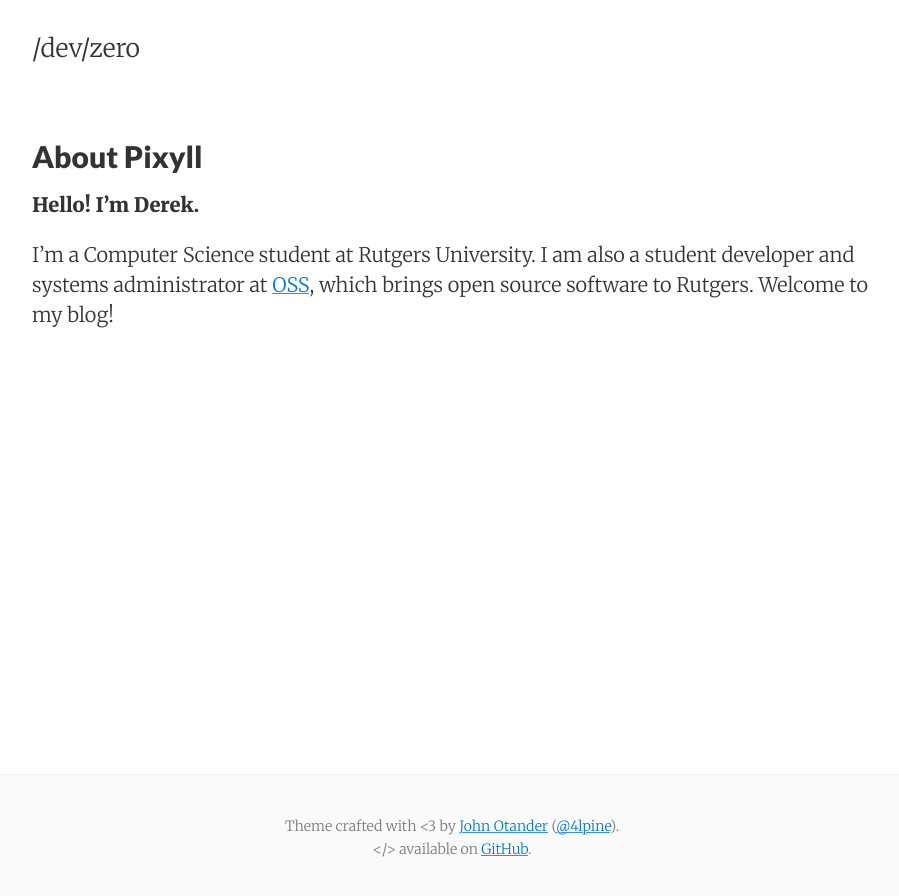
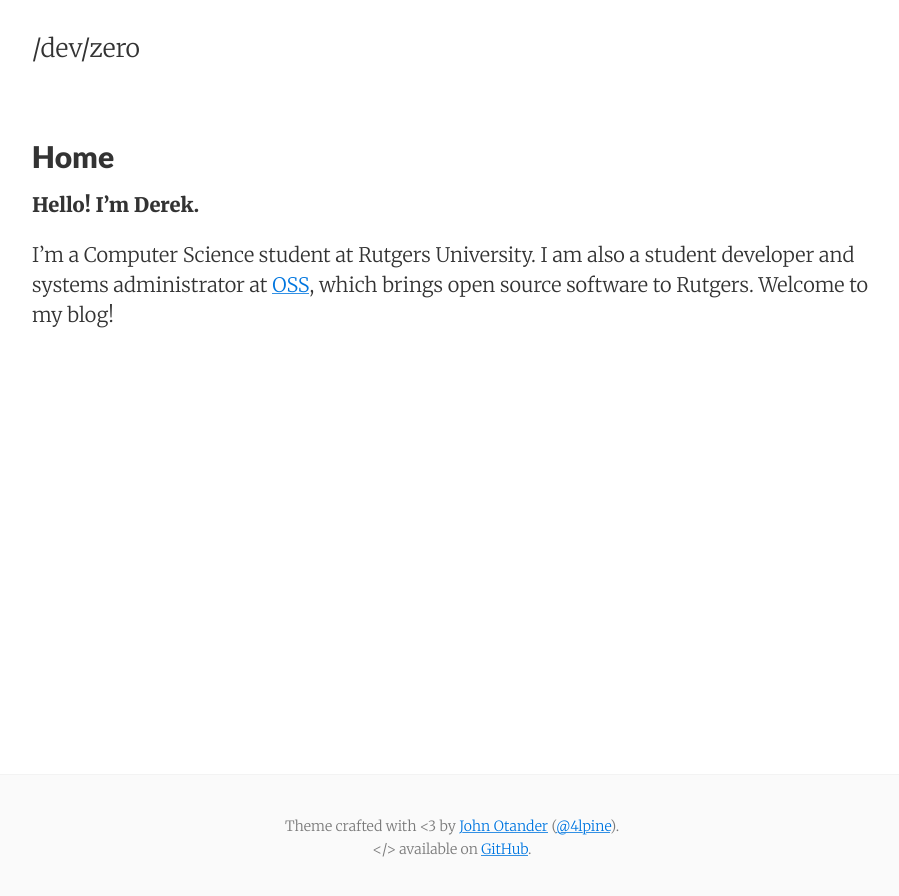
Before and after one commit to dere/dere.github.io, a Jekyll site: the page built from index.md, in a window 1280 px wide. Shown: the top 896 px of the page, without its empty margins (188-1087 px from the left). Built offline with Jekyll 4.4.1, drawn with Linux system fonts in a browser that asks for light colours.

Commit message:
Update index.md

```diff
--- a/index.md
+++ b/index.md
@@ -1,7 +1,6 @@
 ---
 layout: page
-title: About Pixyll
-permalink: /about/
+title: Home
 ---
 
 **Hello! I'm Derek.**
```
